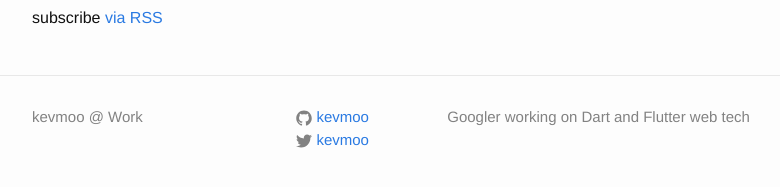
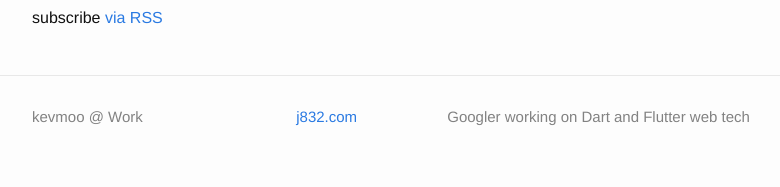
Before and after one commit to kevmoo/work.j832.com, a Jekyll site: the page built from index.html, in a window 1280 px wide and 900 px high, scrolled down 10926 px. Shown: the part 689-876 px from the top of the window, without its empty margins (238-1018 px from the left). Built offline with Jekyll 4.4.1, drawn with Linux system fonts in a browser that asks for light colours.

Commit message:
footer updates

```diff
--- a/_config.yml
+++ b/_config.yml
@@ -4,8 +4,7 @@ description: >-
   Googler working on Dart and Flutter web tech
 baseurl: "" # the subpath of your site, e.g. /blog/
 url: "https://work.j832.com" # the base hostname & protocol for your site
-twitter_username: kevmoo
-github_username:  kevmoo
+homepage: j832.com
 
 # To match blogger style
 permalink: /:year/:month/:title.html
--- a/_includes/footer.html
+++ b/_includes/footer.html
@@ -1,8 +1,6 @@
 <footer class="site-footer">
 
   <div class="wrapper">
-
-
     <div class="footer-col-wrapper">
       <div class="footer-col  footer-col-1">
         <p class="text">{{ site.title }}</p>
@@ -10,34 +8,7 @@
 
       <div class="footer-col  footer-col-2">
         <ul class="social-media-list">
-          {% if site.github_username %}
-          <li>
-            <a href="https://github.com/{{ site.github_username }}">
-              <span class="icon  icon--github">
-                <svg viewBox="0 0 16 16">
-                  <path fill="#828282" d="M7.999,0.431c-4.285,0-7.76,3.474-7.76,7.761 c0,3.428,2.223,6.337,5.307,7.363c0.388,0.071,0.53-0.168,0.53-0.374c0-0.184-0.007-0.672-0.01-1.32 c-2.159,0.469-2.614-1.04-2.614-1.04c-0.353-0.896-0.862-1.135-0.862-1.135c-0.705-0.481,0.053-0.472,0.053-0.472 c0.779,0.055,1.189,0.8,1.189,0.8c0.692,1.186,1.816,0.843,2.258,0.645c0.071-0.502,0.271-0.843,0.493-1.037 C4.86,11.425,3.049,10.76,3.049,7.786c0-0.847,0.302-1.54,0.799-2.082C3.768,5.507,3.501,4.718,3.924,3.65 c0,0,0.652-0.209,2.134,0.796C6.677,4.273,7.34,4.187,8,4.184c0.659,0.003,1.323,0.089,1.943,0.261 c1.482-1.004,2.132-0.796,2.132-0.796c0.423,1.068,0.157,1.857,0.077,2.054c0.497,0.542,0.798,1.235,0.798,2.082 c0,2.981-1.814,3.637-3.543,3.829c0.279,0.24,0.527,0.713,0.527,1.437c0,1.037-0.01,1.874-0.01,2.129 c0,0.208,0.14,0.449,0.534,0.373c3.081-1.028,5.302-3.935,5.302-7.362C15.76,3.906,12.285,0.431,7.999,0.431z"/>
-                </svg>
-              </span>
-
-              <span class="username">{{ site.github_username }}</span>
-            </a>
-          </li>
-          {% endif %}
-
-          {% if site.twitter_username %}
-          <li>
-            <a href="https://twitter.com/{{ site.twitter_username }}">
-              <span class="icon  icon--twitter">
-                <svg viewBox="0 0 16 16">
-                  <path fill="#828282" d="M15.969,3.058c-0.586,0.26-1.217,0.436-1.878,0.515c0.675-0.405,1.194-1.045,1.438-1.809
-                  c-0.632,0.375-1.332,0.647-2.076,0.793c-0.596-0.636-1.446-1.033-2.387-1.033c-1.806,0-3.27,1.464-3.27,3.27 c0,0.256,0.029,0.506,0.085,0.745C5.163,5.404,2.753,4.102,1.14,2.124C0.859,2.607,0.698,3.168,0.698,3.767 c0,1.134,0.577,2.135,1.455,2.722C1.616,6.472,1.112,6.325,0.671,6.08c0,0.014,0,0.027,0,0.041c0,1.584,1.127,2.906,2.623,3.206 C3.02,9.402,2.731,9.442,2.433,9.442c-0.211,0-0.416-0.021-0.615-0.059c0.416,1.299,1.624,2.245,3.055,2.271 c-1.119,0.877-2.529,1.4-4.061,1.4c-0.264,0-0.524-0.015-0.78-0.046c1.447,0.928,3.166,1.469,5.013,1.469 c6.015,0,9.304-4.983,9.304-9.304c0-0.142-0.003-0.283-0.009-0.423C14.976,4.29,15.531,3.714,15.969,3.058z"/>
-                </svg>
-              </span>
-
-              <span class="username">{{ site.twitter_username }}</span>
-            </a>
-          </li>
-          {% endif %}
+          <li><a href="https://{{ site.homepage }}">{{ site.homepage }}</a></li>
         </ul>
       </div>
 
@@ -45,7 +16,6 @@
         <p class="text">{{ site.description }}</p>
       </div>
     </div>
-
   </div>
 
 </footer>
```
